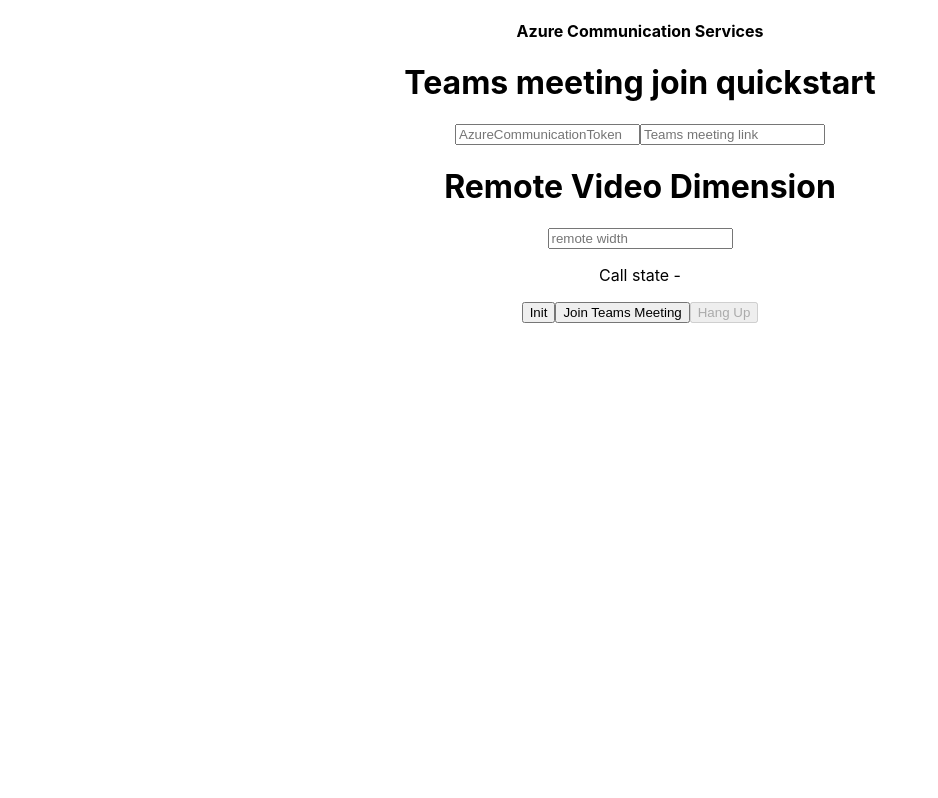
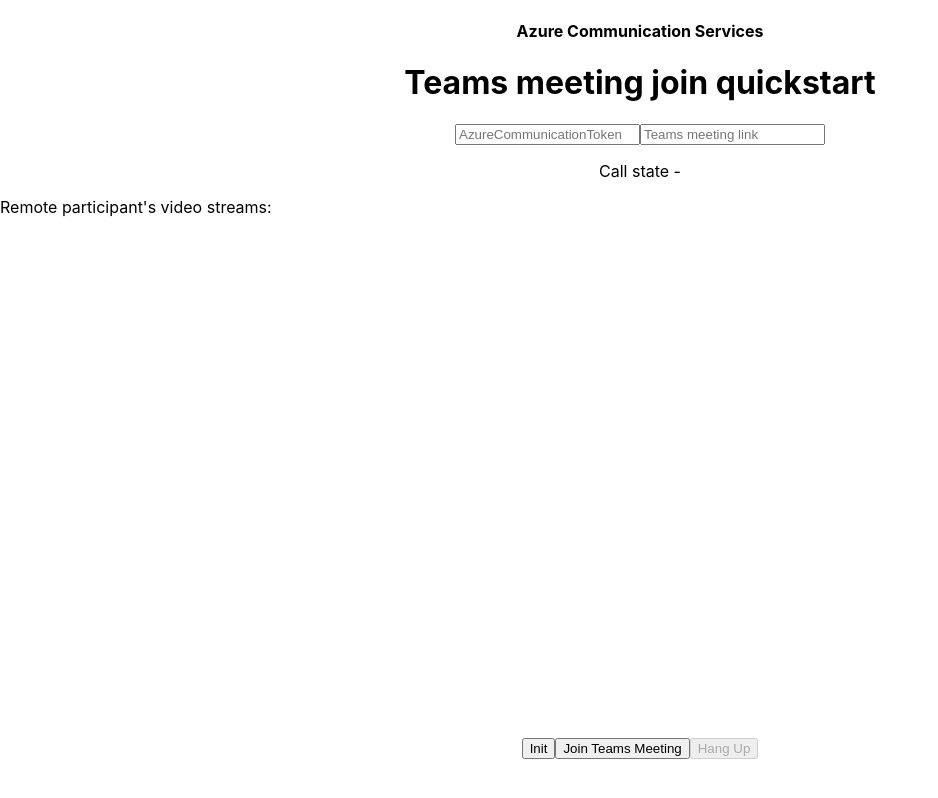
Before and after one commit to yhc002/join-teams-meeting-test-app, a React (Create React App) app: page / in a window 1280 px wide. Shown: the whole page, without its empty margins (0-938 px from the left). Built offline with nearby package versions, Linux system fonts and the light colour scheme.

Commit message:
remote video flex row

```diff
--- a/src/App.js
+++ b/src/App.js
@@ -263,11 +263,11 @@ return (
     {/* <h1>Video Constraint Settings</h1>
     <input id="frame-height-input" onChange={(e)=>setFrameHeight(e.target.value)} type="text" placeholder="frame height" />
     <input id="frame-rate-input" onChange={(e)=>setFrameRate(e.target.value)} type="text" placeholder="frame rate" /> */}
-    <h1>Remote Video Dimension</h1>
+    {/* <h1>Remote Video Dimension</h1> */}
     {/* <input id="remote-height-input" onChange={(e)=>setRemoteHeight(e.target.value)} type="text" placeholder="remote height" /> */}
-    <input id="remote-width-input" onChange={(e)=>setRemoteWidth(e.target.value)} type="text" placeholder="remote width" />
+    {/* <input id="remote-width-input" onChange={(e)=>setRemoteWidth(e.target.value)} type="text" placeholder="remote width" /> */}
     <p>Call state <span id="call-state">-</span></p>
-    <div id="remote-video-gallery" ref={remoteVideosGalleryRef} hidden={true} style={{width: remoteWidth}}>Remote participants' video streams:</div>
+    <div id="remote-video-gallery" ref={remoteVideosGalleryRef} hidden={true} style={{ display:"flex", flexDirection:"row", height:540 }}>Remote participant's video streams:</div>
     <div id="local-video-container" ref={localVideoContainerRef} hidden={true} style={{width: 480}}>Local video stream:</div>
     {/* <div id="localVideoContainer" hidden={true}>Local video stream:</div> */}
     <div>
```
